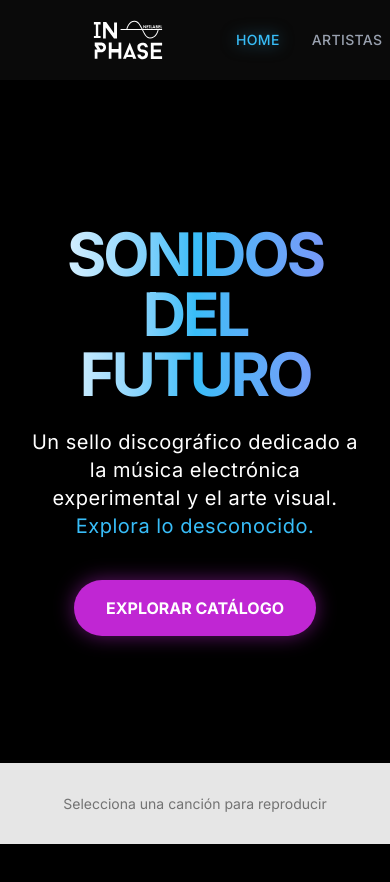
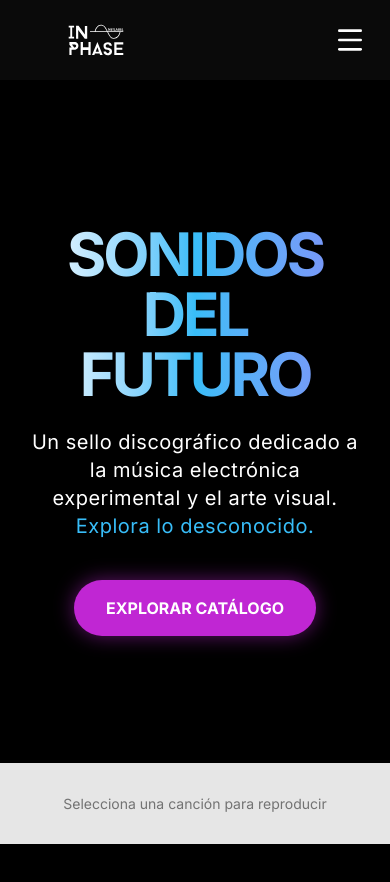
Before and after one commit to JvRcRiCrI13/in-phase-netlabel, a Next.js app: page / in a window 390 px wide. Shown: the top 882 px of the page. Built offline with nearby package versions, Linux system fonts and the light colour scheme.

Commit message:
Feat: Implement responsive navbar with portal mobile menu

```diff
--- a/package.json
+++ b/package.json
@@ -9,6 +9,7 @@
     "lint": "eslint"
   },
   "dependencies": {
+    "lucide-react": "^0.561.0",
     "next": "16.0.7",
     "react": "19.2.0",
     "react-dom": "19.2.0"
--- /dev/null
+++ b/src/components/MobileMenu.js
@@ -0,0 +1,66 @@
+"use client";
+
+import { useEffect, useState } from "react";
+import { createPortal } from "react-dom";
+import Link from "next/link";
+import { X } from "lucide-react";
+
+export default function MobileMenu({ isOpen, onClose, navItems, pathname }) {
+    const [mounted, setMounted] = useState(false);
+
+    useEffect(() => {
+        setMounted(true);
+
+        if (isOpen) {
+            document.body.style.overflow = 'hidden';
+        } else {
+            document.body.style.overflow = 'unset';
+        }
+
+        return () => {
+            document.body.style.overflow = 'unset';
+        };
+    }, [isOpen]);
+
+    if (!mounted) return null;
+
+    return createPortal(
+        <div
+            className={`fixed inset-0 bg-black/95 backdrop-blur-xl z-[9999] md:hidden transition-transform duration-300 ease-in-out ${isOpen ? "translate-x-0" : "translate-x-full"
+                }`}
+        >
+            {/* Close Button Positioned absolutely at top right */}
+            <div className="absolute top-5 right-4 z-50">
+                <button
+                    onClick={onClose}
+                    className="text-white hover:text-brand-cyan transition-colors p-2"
+                    aria-label="Close menu"
+                >
+                    <X className="h-8 w-8" />
+                </button>
+            </div>
+
+            <div className="flex flex-col items-center justify-center h-full w-full p-6 overflow-y-auto">
+                <div className="flex flex-col items-center w-full max-w-sm space-y-6">
+                    {navItems.map((item) => {
+                        const isActive = pathname === item.path;
+                        return (
+                            <Link
+                                key={item.path}
+                                href={item.path}
+                                onClick={onClose}
+                                className={`text-2xl font-bold tracking-widest transition-all duration-300 text-center break-words max-w-full group ${isActive
+                                        ? "text-brand-cyan scale-110 drop-shadow-[0_0_15px_rgba(56,189,248,0.6)]"
+                                        : "text-white/70 hover:text-white hover:scale-105"
+                                    }`}
+                            >
+                                <span className="relative z-10">{item.name.toUpperCase()}</span>
+                            </Link>
+                        );
+                    })}
+                </div>
+            </div>
+        </div>,
+        document.body
+    );
+}
--- a/src/components/Navbar.js
+++ b/src/components/Navbar.js
@@ -3,11 +3,14 @@
 import Link from "next/link";
 import { usePathname } from "next/navigation";
 import { useState, useEffect } from "react";
+import { Menu } from "lucide-react";
 import Logo from "./Logo";
+import MobileMenu from "./MobileMenu";
 
 export default function Navbar() {
     const pathname = usePathname();
     const [isScrolled, setIsScrolled] = useState(false);
+    const [isMobileMenuOpen, setIsMobileMenuOpen] = useState(false);
 
     useEffect(() => {
         const handleScroll = () => {
@@ -18,6 +21,11 @@ export default function Navbar() {
         return () => window.removeEventListener("scroll", handleScroll);
     }, []);
 
+    // Close mobile menu when route changes
+    useEffect(() => {
+        setIsMobileMenuOpen(false);
+    }, [pathname]);
+
     const navItems = [
         { name: "Home", path: "/" },
         { name: "Artistas", path: "/artistas" },
@@ -26,13 +34,17 @@ export default function Navbar() {
     ];
 
     return (
-        <nav className={`fixed top-0 left-0 right-0 z-50 transition-all duration-300 ${isScrolled ? "bg-black/50 backdrop-blur-md border-b border-white/10" : "bg-transparent"}`}>
-            <div className="max-w-7xl mx-auto px-2 h-20 flex items-center justify-between">
-                <Link href="/" className="flex items-center gap-0 group">
-                    <Logo className="w-60 h-60 -mr-3 text-white group-hover:text-brand-cyan transition-colors duration-300" />
+        <>
+            <nav className={`fixed top-0 left-0 right-0 z-50 transition-all duration-300 ${isScrolled ? "bg-black/80 backdrop-blur-md border-b border-white/10" : "bg-transparent"}`}>
+                <div className="max-w-7xl mx-auto px-4 sm:px-6 lg:px-8">
+                    <div className="flex items-center justify-between h-20">
+                        {/* Logo */}
+                        <Link href="/" className="flex-shrink-0 flex items-center gap-0 group z-50">
+                            <Logo className="w-48 h-48 sm:w-60 sm:h-60 -ml-4 sm:-ml-3 text-white group-hover:text-brand-cyan transition-colors duration-300" />
                         </Link>
 
-                <div className="flex items-center gap-8">
+                        {/* Desktop Navigation */}
+                        <div className="hidden md:flex items-center gap-8">
                             {navItems.map((item) => {
                                 const isActive = pathname === item.path;
                                 return (
@@ -49,7 +61,27 @@ export default function Navbar() {
                                 );
                             })}
                         </div>
+
+                        {/* Mobile Menu Button */}
+                        <div className="flex md:hidden z-50">
+                            <button
+                                onClick={() => setIsMobileMenuOpen(true)}
+                                className="text-white hover:text-brand-cyan transition-colors p-2"
+                                aria-label="Open menu"
+                            >
+                                <Menu className="h-8 w-8" />
+                            </button>
+                        </div>
+                    </div>
                 </div>
             </nav>
+
+            <MobileMenu
+                isOpen={isMobileMenuOpen}
+                onClose={() => setIsMobileMenuOpen(false)}
+                navItems={navItems}
+                pathname={pathname}
+            />
+        </>
     );
 }
```
Also changed, not shown: 1 other file (tests, documents, lock files or other folders). Lines whose indentation alone changed are shown as unchanged.
